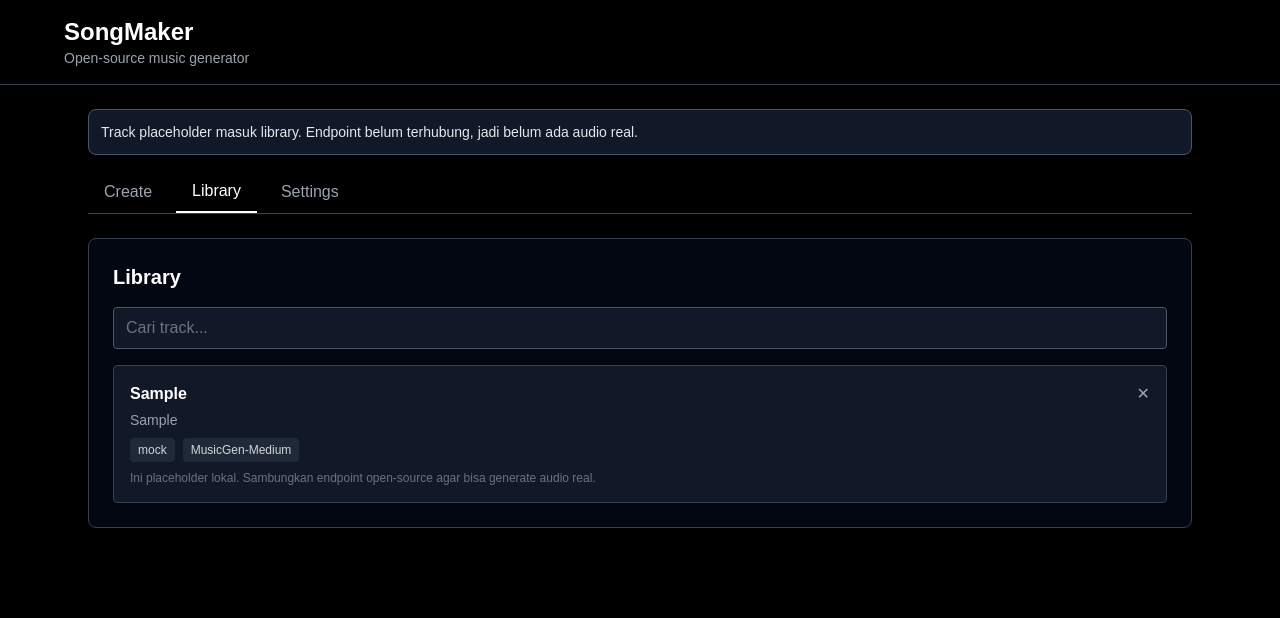
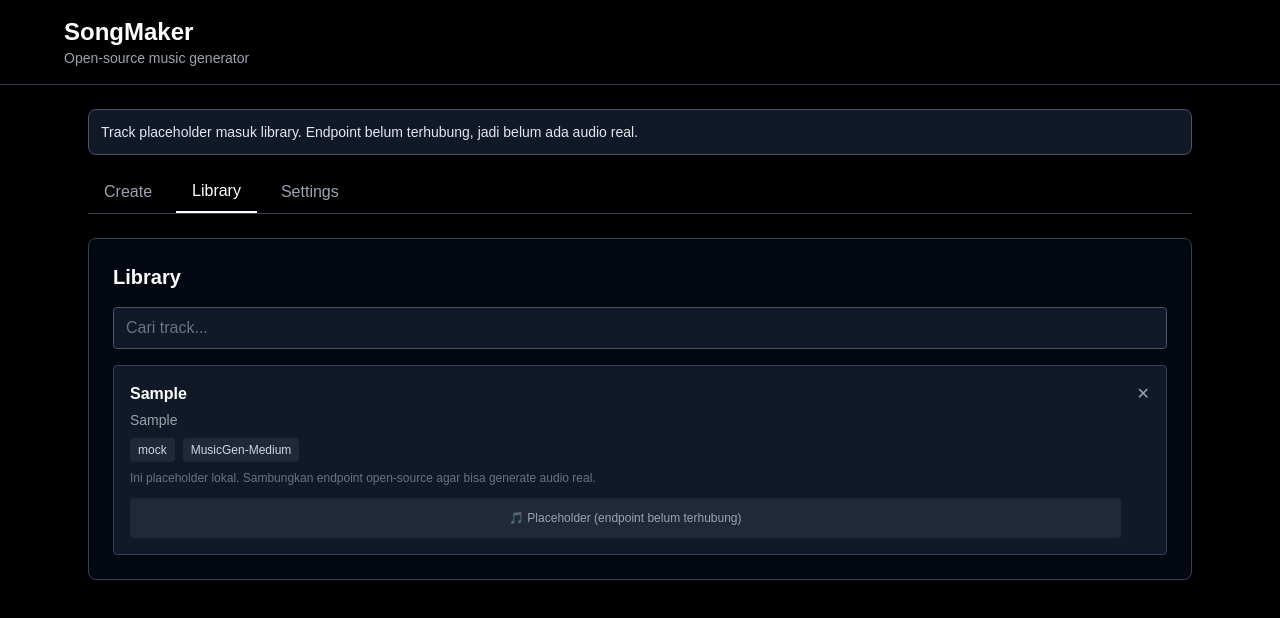
Before and after one commit to shinmosy/songmaker, a Next.js app: page / in a window 1280 px wide. Both pictures are taken after typing "Sample", "Sample", "Sample" into the empty fields and a click on the button "Generate". Shown: the top 618 px of the page. Built offline with nearby package versions, Linux system fonts and the light colour scheme.

Commit message:
feat: show audio player placeholder for mock tracks

```diff
--- a/src/components/kampung-lagu-app.tsx
+++ b/src/components/kampung-lagu-app.tsx
@@ -486,7 +486,11 @@ export default function KampungLaguApp() {
                           </div>
                           <p className="text-xs text-gray-500 mt-2">{track.note}</p>
                           {/* Audio Player */}
-                          {track.status !== "mock" && (
+                          {track.status === "mock" ? (
+                            <div className="mt-3 p-3 bg-gray-800 rounded text-xs text-gray-400 text-center">
+                              🎵 Placeholder (endpoint belum terhubung)
+                            </div>
+                          ) : (
                             <div className="mt-3">
                               <audio
                                 controls
```
